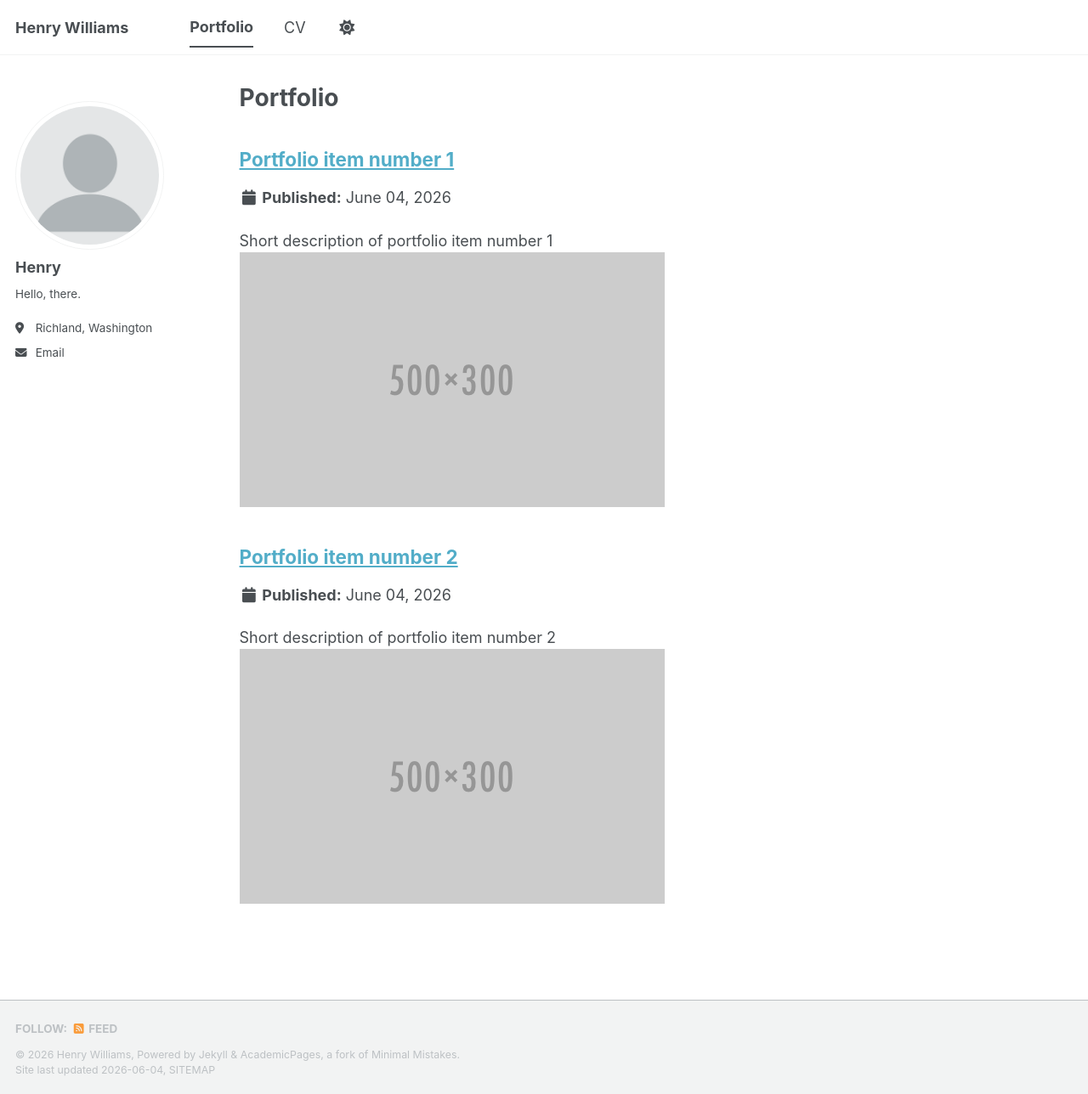
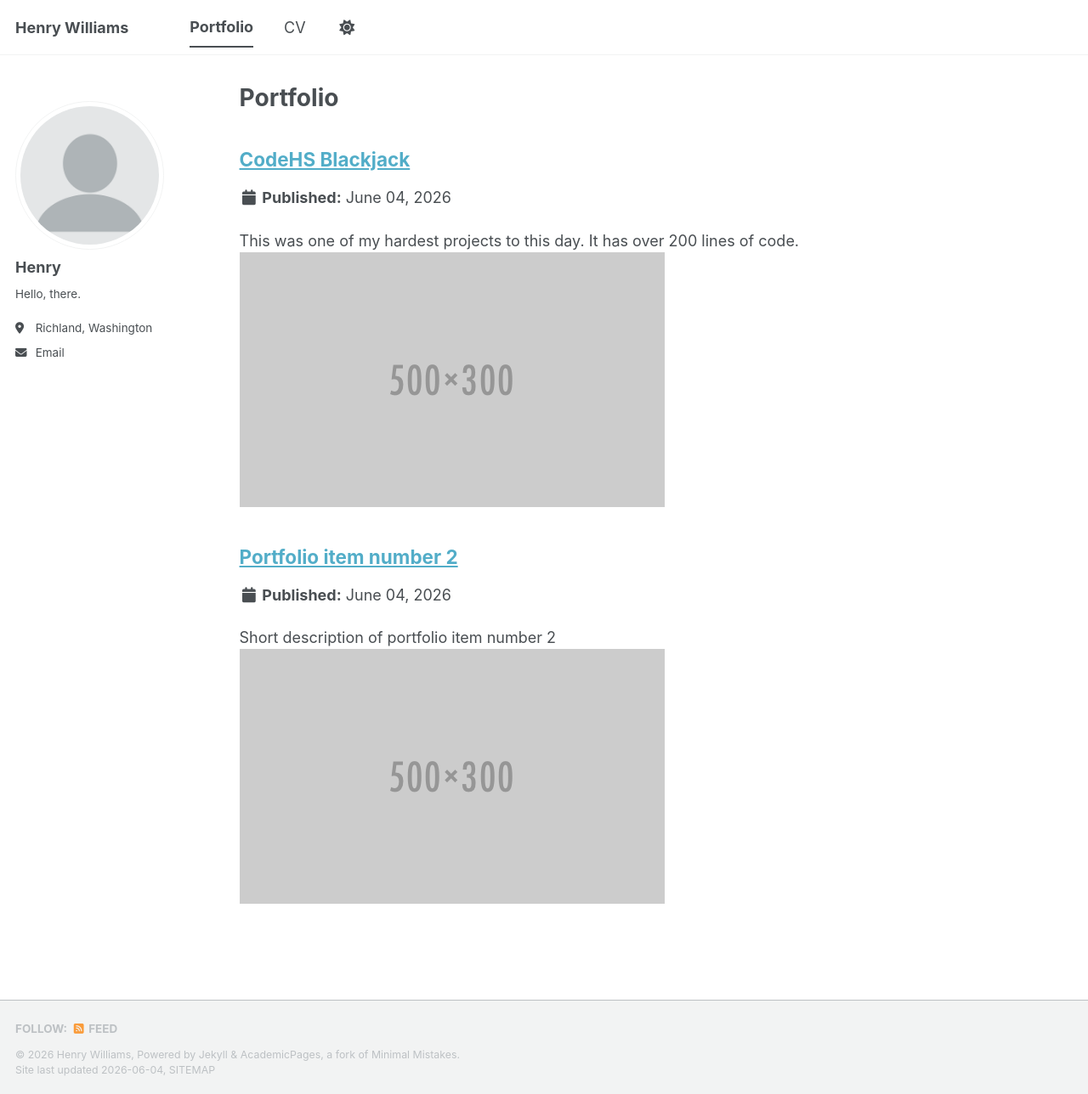
Before and after one commit to henrywilliamsdev/henrywilliamsdev.github.io, a Jekyll site: the page built from _pages/portfolio.html, in a window 1280 px wide and 1288 px high. Shown: the whole window at 85% size. Built offline with Jekyll 4.4.1, drawn with Linux system fonts in a browser that asks for light colours; a script bundle is joined from its source files by our own code; library files that are not in the unit come from our copies.

Commit message:
Update portfolio-1.md

```diff
--- a/_portfolio/portfolio-1.md
+++ b/_portfolio/portfolio-1.md
@@ -1,6 +1,6 @@
 ---
-title: "Portfolio item number 1"
-excerpt: "Short description of portfolio item number 1<br/><img src='/images/500x300.png'>"
+title: "CodeHS Blackjack"
+excerpt: "This was one of my hardest projects to this day. It has over 200 lines of code.<br/><img src='/images/500x300.png'>"
 collection: portfolio
 ---
 
```
